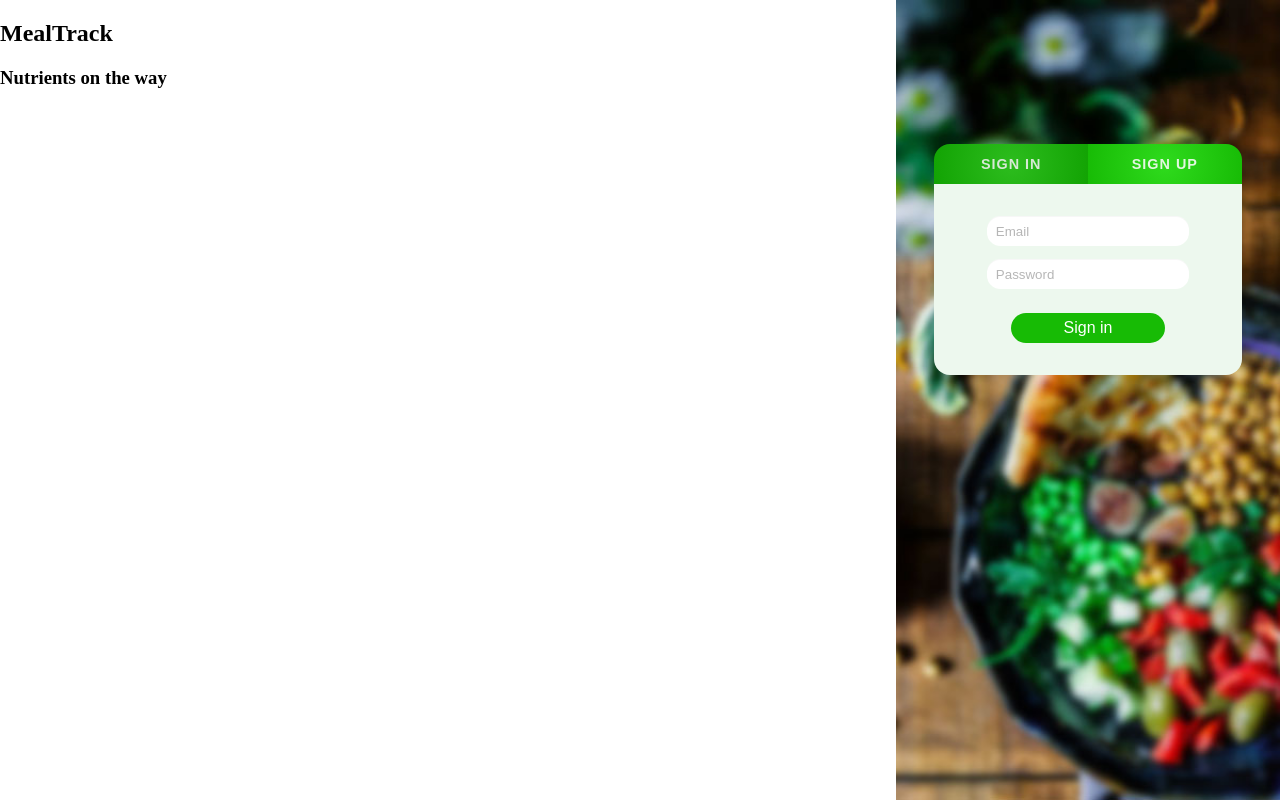
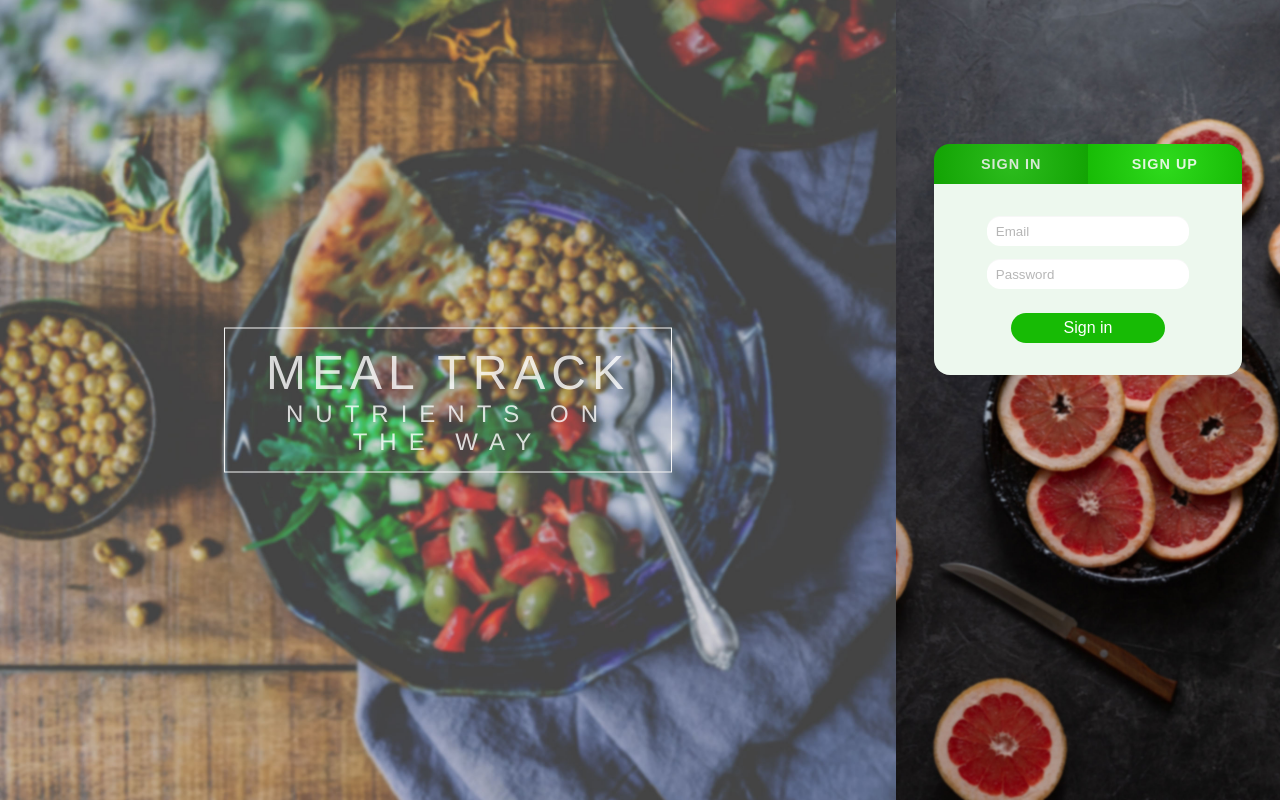
Before and after one commit to IonutRedox/meal-track, an Angular app: page /sign-in in a window 1280 px wide. Built offline with nearby package versions, Linux system fonts and the light colour scheme.

Commit message:
Implemented UI design for home side-view

```diff
--- a/src/app/authentication/components/authentication/authentication.component.css
+++ b/src/app/authentication/components/authentication/authentication.component.css
@@ -9,6 +9,53 @@
 .auth__presentation{
     left:0;
     width: 70%;
+    background-image: url('../../../../assets/images/authentication/bg-auth-presentation.jpg');
+    background-position: center center;
+    background-repeat: no-repeat;
+    background-size: cover;
+    background-color: #464646;
+    text-align: center;
+}
+
+.auth__home{
+    margin: 0;
+    position: absolute;
+    top: 50%;
+    left: 50%;
+    transform: translate(-50%, -50%);
+    border: 1px solid whitesmoke;
+}
+
+.brand{
+    box-sizing: border-box;
+    display: flex;
+    flex-direction: column;
+    justify-content: center;
+   width: 100%;
+   height: 50%;
+    margin: 0 auto;
+    padding: 1rem 1rem;
+}
+
+.brand__item{
+    text-transform: uppercase;
+    color: white;
+    opacity: 80%;
+    font-weight: lighter;
+    display: block;
+    margin: 0;
+}
+
+.brand__item-name{
+    font-family: Helvetica;
+    font-size: 3rem;
+    letter-spacing: .125em;
+}
+
+.brand__item-motto{
+    font-family: Helvetica;
+    font-size: 1.5rem;
+    letter-spacing: .5em;
 }
 
 .auth__container{
@@ -18,6 +65,8 @@
     background-position: center center;
     background-repeat: no-repeat;
     background-size: cover;
+    background-color: #464646;
+    text-align: center;
 }
 
 
@@ -27,6 +76,7 @@
     width: 80%;
     margin-top: 9em;
     border-radius: 1em;
+    background-color: #464646;
 }
 
 
--- a/src/app/authentication/components/authentication/authentication.component.html
+++ b/src/app/authentication/components/authentication/authentication.component.html
@@ -1,6 +1,10 @@
 <aside class="auth__side auth__presentation">
-    <h1>MealTrack</h1>
-    <h3>Nutrients on the way</h3>
+    <div class="auth__home">
+        <div class="brand">
+            <h1 class="brand__item brand__item-name">Meal Track</h1>
+            <h3 class="brand__item brand__item-motto">nutrients on the way</h3>
+        </div>
+    </div>
 </aside>
 <main class="auth__side auth__container">
     <div class="auth__form">
```
Also changed, not shown: src/assets/images/authentication/bg-auth-form.jpg, src/assets/images/authentication/bg-auth-presentation.jpg (added).
